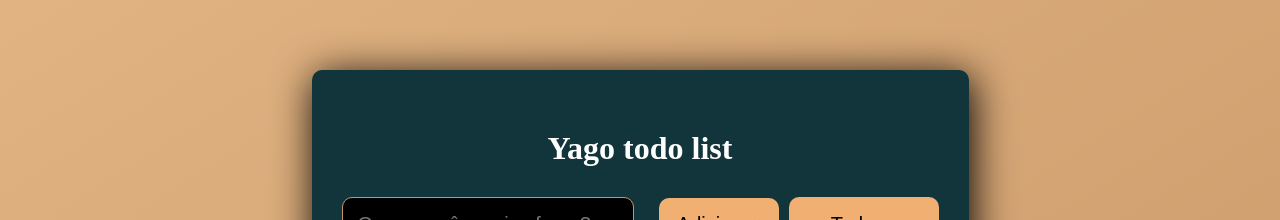
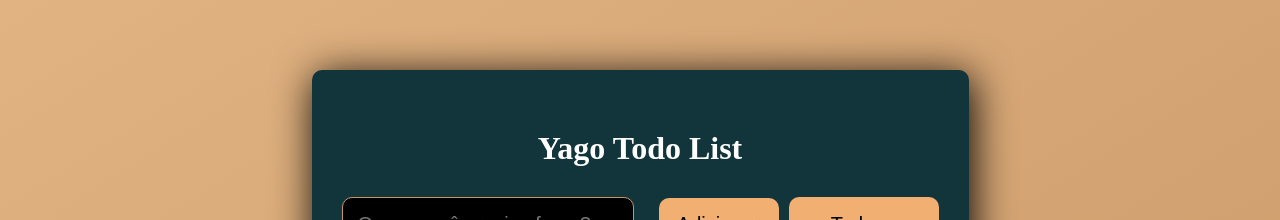
Before and after one commit to YagoAyala/react-todo-list, a React (Create React App) app: page / in a window 1280 px wide. Shown: the top 220 px of the page. Built offline with nearby package versions, Linux system fonts and the light colour scheme.

Commit message:
fix: fixed project title

```diff
--- a/src/components/Header.jsx
+++ b/src/components/Header.jsx
@@ -1,7 +1,7 @@
 export const Header = () => {
   return (
     <div className="header">
-      <h1>Yago todo list</h1>
+      <h1>Yago Todo List</h1>
     </div>
   );
 };
```
